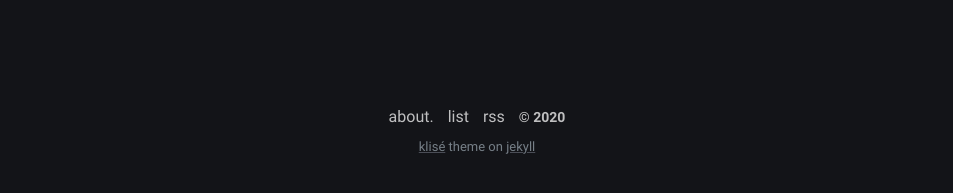
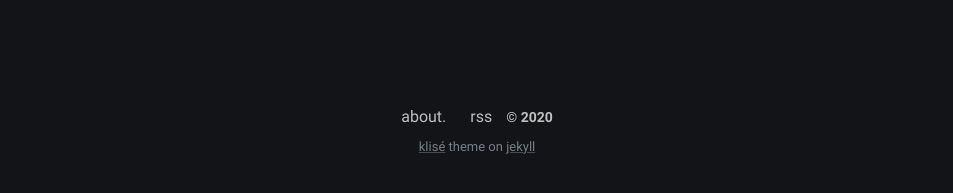
Before and after one commit to iwdstry/yeieje, a Jekyll site: the page built from thanks.md, in a window 1280 px wide. Shown: the part 521-714 px from the top of the page, without its empty margins (163-1116 px from the left). Built offline with Jekyll 4.4.1, drawn with Linux system fonts in a browser that asks for light colours.

Commit message:
Create footer.html

```diff
--- a/_includes/footer.html
+++ b/_includes/footer.html
@@ -1,6 +1,6 @@
 <footer class="footer">
   <a class="footer_item" href="/yeieje/about">about.</a>
-  <a class="footer_item" href="/yeieje/list">list</a>
+  <a class="footer_item" href="/yeieje/list"></a>
   <a class="footer_item" href="/yeieje/feed.xml">rss</a>
   <span class="footer_item">&copy; {{ site.time | date: "%Y" }}</span>
   <small class="footer_copyright">
```
